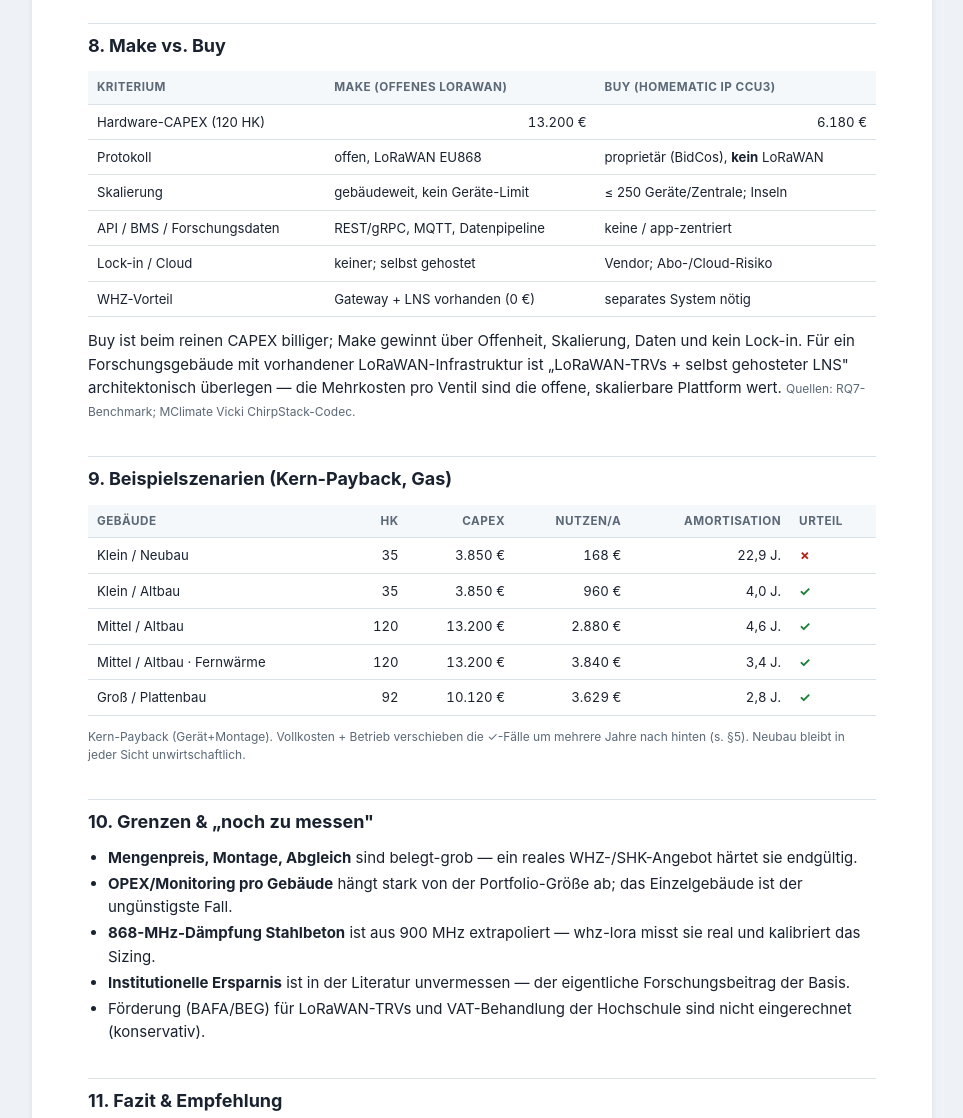
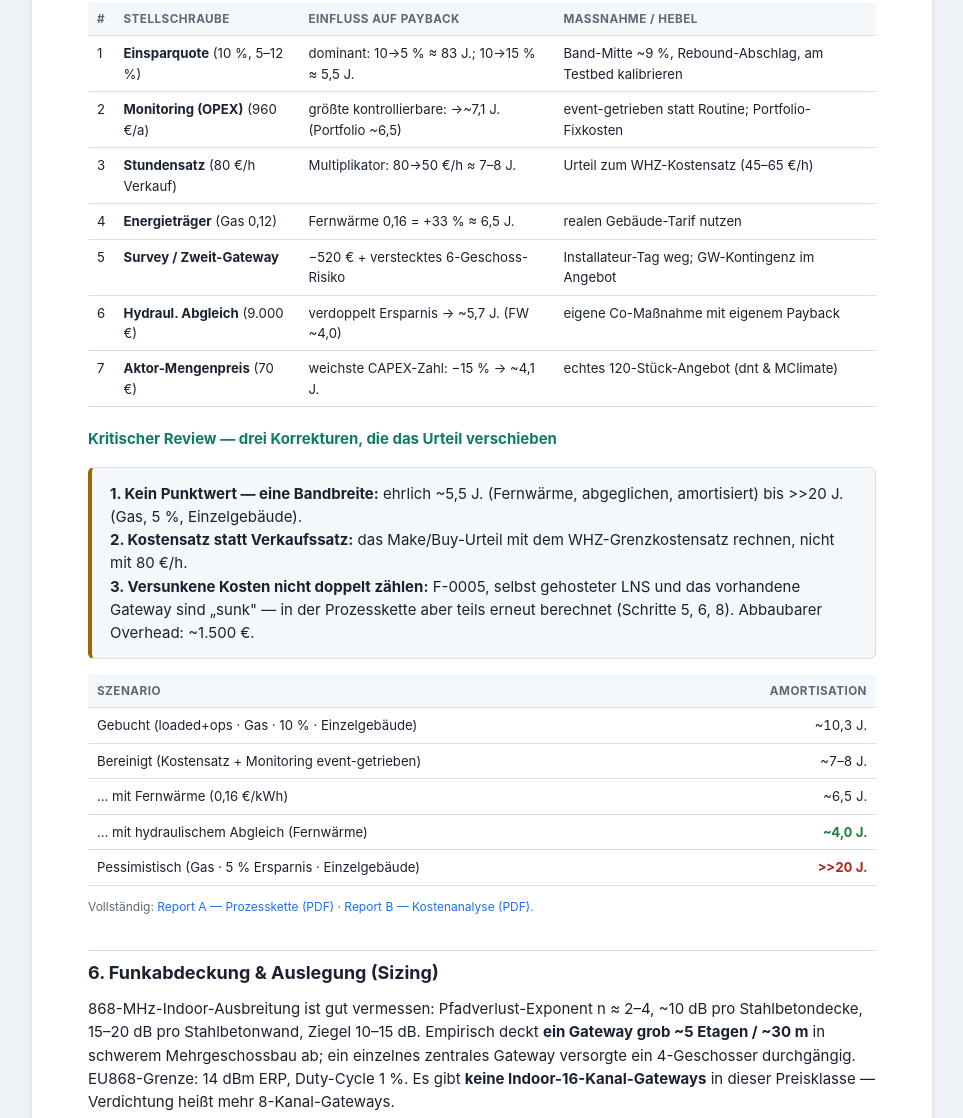
Before and after one commit to theautomatist/whz-lora, a plain HTML site: page docs/developer/analysis/report.html in a window 1280 px wide. Shown: the part 4286-5404 px from the top of the page, without its empty margins (158-1121 px from the left). Drawn offline with Linux system fonts and the light colour scheme.

Commit message:
feat(analysis): add two Typst PDF reports + critical-review levers in HTML
Critical-review workflow (12 agents) audited every process step and cost line
of a fictional building; synthesis ranks the adjustment levers and finds ~1500
EUR removable process overhead (sunk-cost double-counts) and a payback that
should be reported as a BAND (~5.5 to >>20 yr), run at WHZ cost-rate not
sell-rate.

Deliverables (all share the same verified SVG charts):
- report-a-prozesskette.pdf (+.typ): process chain, cost flow, per-step critique
- report-b-kostenanalyse.pdf (+.typ): sensitivity tornado, lever ranking, band
- report-template.typ: shared Typst template
- report.html: embed tornado.svg + sensitivity/lever table + critical-review +
  links to both PDFs

Both PDFs compiled with Typst 0.14.2 and visually verified by reading back the
rendered pages.

```diff
--- a/docs/developer/analysis/report.html
+++ b/docs/developer/analysis/report.html
@@ -162,6 +162,36 @@
 </table>
 <div class="box key"><b>Kernbefund:</b> Der dominante versteckte Hebel ist das <b>laufende Monitoring/Admin</b> (≈ 960 €/a für ein Einzelgebäude) — es frisst ein Drittel des Nutzens. Es ist aber stark <b>skalierbar</b>: über mehrere Gebäude verteilt sinkt es pro Gebäude drastisch. Zusammen mit dem <b>Energieträger</b> (Fernwärme) entscheidet die <b>Portfolio-Größe</b> über die Wirtschaftlichkeit — nicht die Gerätehardware.</div>
 
+<h3>Sensitivität — Einfluss je Stellschraube</h3>
+<p>Der ~10,3-Jahre-Wert ist ein irreführender Punktwert. Die Amortisation ist eine <b>Bandbreite</b>; diese Stellschrauben bewegen sie (Balken = Spanne, grün = besser/kürzer, rot = schlechter):</p>
+<img src="assets/tornado.svg" alt="Sensitivität je Stellschraube" style="width:100%;max-width:760px;display:block;margin:10px auto;border:1px solid var(--line);border-radius:6px">
+<table>
+<tr><th>#</th><th>Stellschraube</th><th>Einfluss auf Payback</th><th>Maßnahme / Hebel</th></tr>
+<tr><td>1</td><td><b>Einsparquote</b> (10 %, 5–12 %)</td><td>dominant: 10→5 % ≈ 83 J.; 10→15 % ≈ 5,5 J.</td><td>Band-Mitte ~9 %, Rebound-Abschlag, am Testbed kalibrieren</td></tr>
+<tr><td>2</td><td><b>Monitoring (OPEX)</b> (960 €/a)</td><td>größte kontrollierbare: →~7,1 J. (Portfolio ~6,5)</td><td>event-getrieben statt Routine; Portfolio-Fixkosten</td></tr>
+<tr><td>3</td><td><b>Stundensatz</b> (80 €/h Verkauf)</td><td>Multiplikator: 80→50 €/h ≈ 7–8 J.</td><td>Urteil zum WHZ-Kostensatz (45–65 €/h)</td></tr>
+<tr><td>4</td><td><b>Energieträger</b> (Gas 0,12)</td><td>Fernwärme 0,16 = +33 % ≈ 6,5 J.</td><td>realen Gebäude-Tarif nutzen</td></tr>
+<tr><td>5</td><td><b>Survey / Zweit-Gateway</b></td><td>−520 € + verstecktes 6-Geschoss-Risiko</td><td>Installateur-Tag weg; GW-Kontingenz im Angebot</td></tr>
+<tr><td>6</td><td><b>Hydraul. Abgleich</b> (9.000 €)</td><td>verdoppelt Ersparnis → ~5,7 J. (FW ~4,0)</td><td>eigene Co-Maßnahme mit eigenem Payback</td></tr>
+<tr><td>7</td><td><b>Aktor-Mengenpreis</b> (70 €)</td><td>weichste CAPEX-Zahl: −15 % → ~4,1 J.</td><td>echtes 120-Stück-Angebot (dnt & MClimate)</td></tr>
+</table>
+
+<h3>Kritischer Review — drei Korrekturen, die das Urteil verschieben</h3>
+<div class="box key">
+<b>1. Kein Punktwert — eine Bandbreite:</b> ehrlich ~5,5 J. (Fernwärme, abgeglichen, amortisiert) bis &gt;&gt;20 J. (Gas, 5 %, Einzelgebäude).<br>
+<b>2. Kostensatz statt Verkaufssatz:</b> das Make/Buy-Urteil mit dem WHZ-Grenzkostensatz rechnen, nicht mit 80 €/h.<br>
+<b>3. Versunkene Kosten nicht doppelt zählen:</b> F-0005, selbst gehosteter LNS und das vorhandene Gateway sind „sunk" — in der Prozesskette aber teils erneut berechnet (Schritte 5, 6, 8). Abbaubarer Overhead: ~1.500 €.
+</div>
+<table>
+<tr><th>Szenario</th><th class="num">Amortisation</th></tr>
+<tr><td>Gebucht (loaded+ops · Gas · 10 % · Einzelgebäude)</td><td class="num">~10,3 J.</td></tr>
+<tr><td>Bereinigt (Kostensatz + Monitoring event-getrieben)</td><td class="num">~7–8 J.</td></tr>
+<tr><td>… mit Fernwärme (0,16 €/kWh)</td><td class="num">~6,5 J.</td></tr>
+<tr><td>… mit hydraulischem Abgleich (Fernwärme)</td><td class="num ok">~4,0 J.</td></tr>
+<tr><td>Pessimistisch (Gas · 5 % Ersparnis · Einzelgebäude)</td><td class="num no">&gt;&gt;20 J.</td></tr>
+</table>
+<p class="src">Vollständig: <a href="report-a-prozesskette.pdf">Report A — Prozesskette (PDF)</a> · <a href="report-b-kostenanalyse.pdf">Report B — Kostenanalyse (PDF)</a>.</p>
+
 <!-- ============ 6. FUNKABDECKUNG ============ -->
 <h2>6. Funkabdeckung &amp; Auslegung (Sizing)</h2>
 <p>868-MHz-Indoor-Ausbreitung ist gut vermessen: Pfadverlust-Exponent n ≈ 2–4, ~10 dB pro Stahlbetondecke, 15–20 dB pro Stahlbetonwand, Ziegel 10–15 dB. Empirisch deckt <b>ein Gateway grob ~5 Etagen / ~30 m</b> in schwerem Mehrgeschossbau ab; ein einzelnes zentrales Gateway versorgte ein 4-Geschosser durchgängig. EU868-Grenze: 14 dBm ERP, Duty-Cycle 1 %. Es gibt <b>keine Indoor-16-Kanal-Gateways</b> in dieser Preisklasse — Verdichtung heißt mehr 8-Kanal-Gateways.</p>
@@ -233,8 +263,8 @@
 
 <footer>
 whz-lora · Wirtschaftlichkeits- &amp; Auslegungsstudie · Vorkalkulation mit belegten Default-Annahmen, kein verbindliches Angebot.
-Interaktives Modell: <a href="model-calculator.html">model-calculator.html</a> · Methodik &amp; Quellen: <code>model.md</code>, <code>preliminary-research.md</code>, <code>building-typology.md</code>, ADR-0020/0021.
-Drucken → „Als PDF speichern" erzeugt den Report als PDF.
+Interaktives Modell: <a href="model-calculator.html">model-calculator.html</a> · PDF-Reports: <a href="report-a-prozesskette.pdf">A — Prozesskette</a>, <a href="report-b-kostenanalyse.pdf">B — Kostenanalyse</a> · Methodik &amp; Quellen: <code>model.md</code>, <code>preliminary-research.md</code>, <code>building-typology.md</code>, ADR-0020/0021.
+Drucken → „Als PDF speichern" erzeugt diesen Report als PDF.
 </footer>
 
 </div>
```
Also changed, not shown: 5 other files.
